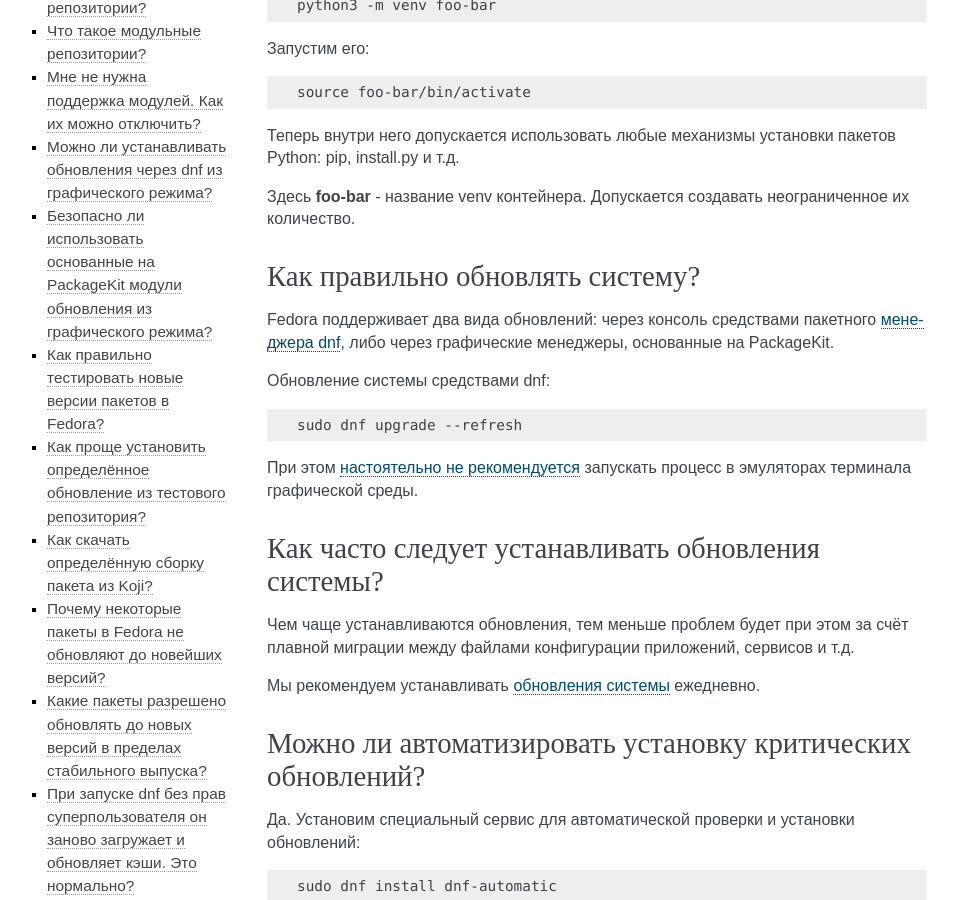
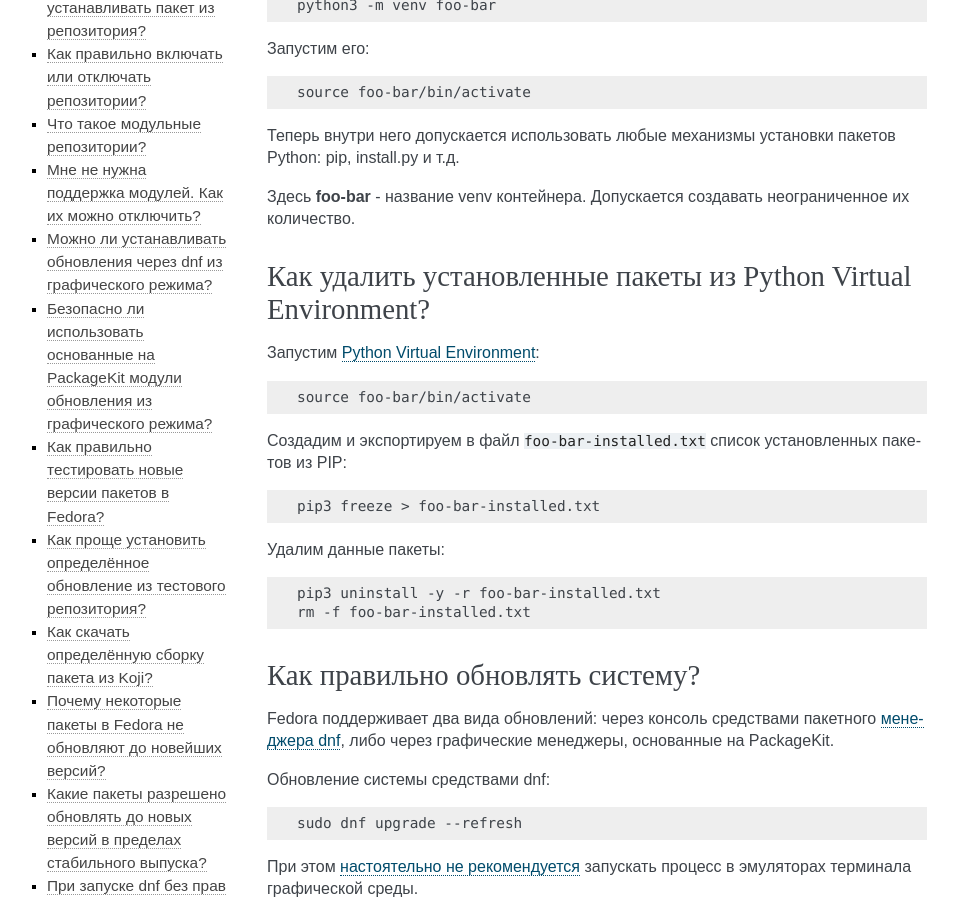
Before and after one commit to RussianFedora/FAQ, a Sphinx documentation site: the page built from source/package-manager.rst, in a window 1280 px wide and 900 px high, scrolled down 2881 px. Shown: the whole window, without its empty margins (153-1111 px from the left). Built offline with Sphinx 7.4.7, drawn with Linux system fonts in a browser that asks for light colours; some of the changed text lies outside the part shown.

Commit message:
Added question about removing pip packages from venv.

```diff
--- a/source/package-manager.rst
+++ b/source/package-manager.rst
@@ -131,6 +131,31 @@
 Теперь внутри него допускается использовать любые механизмы установки пакетов Python: pip, install.py и т.д.
 
 Здесь **foo-bar** - название venv контейнера. Допускается создавать неограниченное их количество.
+
+.. index:: remove, pip, venv
+.. _python-venv-remove:
+
+Как удалить установленные пакеты из Python Virtual Environment?
+===================================================================
+
+Запустим :ref:`Python Virtual Environment <python-venv>`:
+
+.. code-block:: text
+
+    source foo-bar/bin/activate
+
+Создадим и экспортируем в файл ``foo-bar-installed.txt`` список установленных пакетов из PIP:
+
+.. code-block:: text
+
+    pip3 freeze > foo-bar-installed.txt
+
+Удалим данные пакеты:
+
+.. code-block:: text
+
+    pip3 uninstall -y -r foo-bar-installed.txt
+    rm -f foo-bar-installed.txt
 
 .. index:: fedora, update, dnf
 .. _dnf-update:
```
